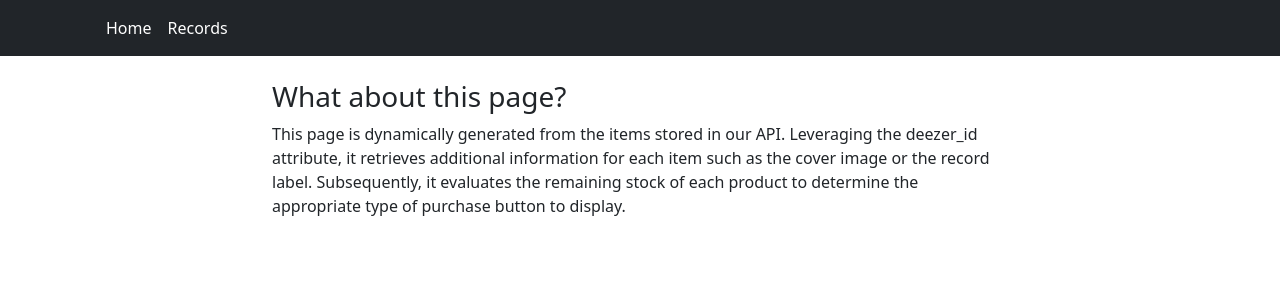
After one commit to dcigroup1/MusicAppFrontend, a Django app: page /records/ in a window 1280 px wide. The commit adds this page. Shown: the top 300 px of the page. Run offline with Django 5.2, Linux system fonts and the light colour scheme; data that the repository does not hold is empty.

Commit message:
Home and record pages added

```diff
--- a/MusicAppFrontend/settings.py
+++ b/MusicAppFrontend/settings.py
@@ -118,6 +118,9 @@ USE_TZ = True
 
 STATIC_URL = 'static/'
 
+STATICFILES_DIRS = [
+    BASE_DIR / "static",]
+
 # Default primary key field type
 # https://docs.djangoproject.com/en/5.0/ref/settings/#default-auto-field
 
--- a/MusicStore/templates/navbar.html
+++ b/MusicStore/templates/navbar.html
@@ -15,7 +15,7 @@
     <div class="collapse navbar-collapse" id="navbarNavDropdown">
       <ul class="navbar-nav justify-content-center">
         <li class="nav-item">
-          <a class="nav-link active" aria-current="page" href="/">Home</a>
+          <a class="nav-link active" aria-current="page" href="/home/">Home</a>
         </li>
         <li class="nav-item">
           <a class="nav-link active" aria-current="page" href="/records/"
--- /dev/null
+++ b/MusicStore/templates/records.html
@@ -0,0 +1,71 @@
+{% extends "base.html" %} {% load static %} {% block content %}
+
+<style>
+  .card-text {
+    line-height: 1;
+  }
+</style>
+
+<div class="container">
+  <div class="row">
+    <div class="col-2"></div>
+    <div class="col-8">
+      <h3>What about this page?</h3>
+      <p>
+        This page is dynamically generated from the items stored in our API.
+        Leveraging the deezer_id attribute, it retrieves additional information
+        for each item such as the cover image or the record label. Subsequently,
+        it evaluates the remaining stock of each product to determine the
+        appropriate type of purchase button to display.
+      </p>
+    </div>
+  </div>
+  <div class="row">
+    {% for item in api_data %}
+    <div class="col-md-4 mb-3">
+      <div class="card text-bg-dark">
+        <div class="row g-0">
+          <div class="col-md-4 d-flex align-items-center">
+            <a href="#">
+              <img
+                src="{{ item.cover }}"
+                class="img-fluid rounded-start"
+                alt="{{ record.title }}"
+                style="padding: 10px"
+              />
+            </a>
+          </div>
+          <div class="col-md-8">
+            <div class="card-body">
+              <h6 class="card-title">Title: {{ item.title }}</h6>
+              <p class="card-text">Artist: {{ item.artist }}</p>
+              <p class="card-text">Year: {{ item.year }}</p>
+              <p class="card-text">Label: {{ item.label }}</p>
+              <div class="row">
+                <div class="col">
+                  <h6>€ {{ item.price }}</h6>
+                </div>
+                <div class="col">
+                  {% if item.available_units == 1 %}
+                  <button type="button" class="btn btn-success">
+                    Last One
+                  </button>
+                  {% else %} {% if item.available_units > 0 %}
+                  <button type="button" class="btn btn-success">Order</button>
+                  {% else %}
+                  <button type="button" class="btn btn-danger">
+                    Unavailable
+                  </button>
+                  {% endif %} {% endif %}
+                </div>
+              </div>
+            </div>
+          </div>
+        </div>
+      </div>
+    </div>
+    {% endfor %}
+  </div>
+</div>
+
+{% endblock content %}
--- a/MusicStore/urls.py
+++ b/MusicStore/urls.py
@@ -1,7 +1,9 @@
 from django.urls import path
-from .views import HomePageView
+from .views import HomePageView, BaseRecordView, DetailRecordView
 
 urlpatterns = [
-    path('', HomePageView.as_view(), name='home'),
+    path('home/', HomePageView.as_view(), name='home'),
+    path('records/', BaseRecordView.as_view(), name='records'),
+    path('records/<int:pk>/', DetailRecordView.as_view(), name='record_detail'),
 
 ]
--- a/MusicStore/views.py
+++ b/MusicStore/views.py
@@ -1,5 +1,7 @@
+from django.views.generic import DetailView
 from django.views.generic import TemplateView, ListView, DetailView
 import requests
+from .utils import get_deezer_album_info
 
 
 class HomePageView(TemplateView):
@@ -8,19 +10,80 @@ class HomePageView(TemplateView):
     def get_context_data(self, **kwargs):
         context = super().get_context_data(**kwargs)
 
-        api_url = 'http://127.0.0.1:9000/api/simple/'
+        api_url = 'http://127.0.0.1:7000/api/simple/'
         response = requests.get(api_url)
 
         if response.status_code == 200:
             api_data = response.json()
 
             formatted_data = [
-                {'title': item['title'], 'deezer_id': item['deezer_id']} for item in api_data]
+                {'title': item['title'], 'artist': item['artist'], 'year': item['year']} for item in api_data]
 
             context['api_data'] = formatted_data
 
-            print(context)
         else:
             context['error_message'] = 'Error obtaining data from the API'
 
         return context
+
+
+class BaseRecordView(TemplateView):
+    template_name = "records.html"
+
+    def retrieve_album_info(self, deezer_id):
+        return get_deezer_album_info(deezer_id)
+
+    def get_context_data(self, **kwargs):
+        context = super().get_context_data(**kwargs)
+
+        url = 'http://127.0.0.1:7000/api/all/'
+        token = '7beaf66a980341f602e5cdc1d76abbe61aaf0751'
+
+        headers = {'Authorization': f'Token {token}'}
+        response = requests.get(url, headers=headers)
+
+        if response.status_code == 200:
+            api_data = response.json()
+
+            for item in api_data:
+                deezer_id = item['deezer_id']
+                deezer_info = self.retrieve_album_info(deezer_id)
+                item.update(deezer_info)
+
+            formatted_data = [
+                {'title': item['title'], 'artist': item['artist'], 'year': item['year'], 'genre': item['genre'], 'price': item['price'], 'available_units': item['available_units'], 'deezer_id': item['deezer_id']} for item in api_data]
+
+            context['api_data'] = api_data
+            context['formatted_data'] = formatted_data
+
+        else:
+            context['error_message'] = 'Error obtaining data from the API'
+
+        return context
+
+
+class DetailRecordView(DetailView):
+    template_name = 'record_details.html'
+    context_object_name = 'record'
+    model = None
+
+    def get_queryset(self):
+        return []
+
+    def get_context_data(self, **kwargs):
+        context = super().get_context_data(**kwargs)
+        record_id = self.kwargs.get('pk')
+        url = f'http://127.0.0.1:7000/api/all/{record_id}/'
+
+        token = '7beaf66a980341f602e5cdc1d76abbe61aaf0751'
+        headers = {'Authorization': f'Token {token}'}
+
+        response = requests.get(url, headers=headers)
+
+        if response.status_code == 200:
+            record_data = response.json()
+            context['record'] = record_data
+        else:
+            context['error_message'] = 'Error obtaining data from the API'
+
+        return context
```
Also changed, not shown: MusicStore/templates/home.html (+70 -11 lines), MusicStore/templates/home2.html (added, +17 -0 lines), MusicStore/templates/record_details.html (added, +16 -0 lines), MusicStore/utils.py (added, +28 -0 lines), static/base.png (added).
